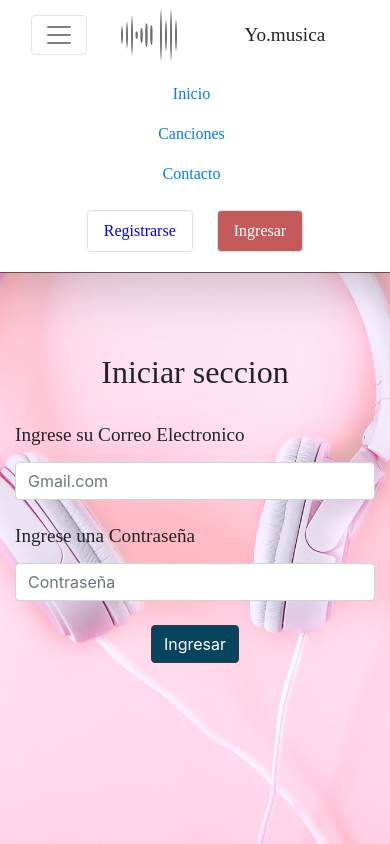
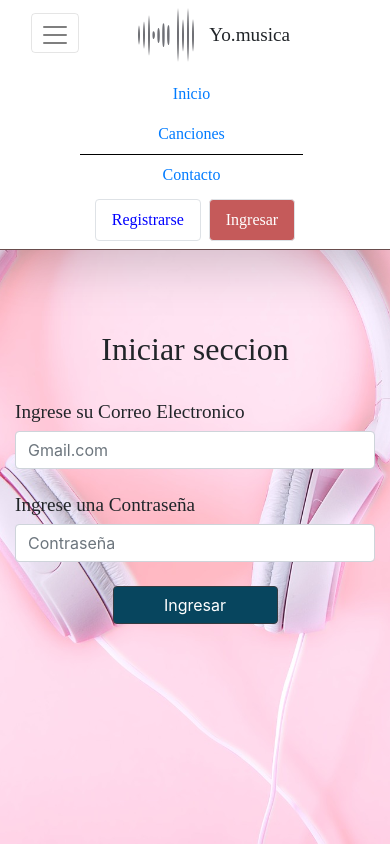
Before and after one commit to kevinandresbenitez/Musica, a plain HTML site: page Paginas/Ingresar.html in a window 390 px wide. Both pictures are taken after a click on the link 59 px from the left and 35 px from the top of the page. Shown: the top 844 px of the page. Drawn offline with nearby package versions, Linux system fonts and the light colour scheme.

Commit message:
bugs con botones y mejora en la barra de navegacion

```diff
--- a/Paginas/Ingresar.html
+++ b/Paginas/Ingresar.html
@@ -9,30 +9,39 @@
   </head>
 
   <body id="body_i_r" >
+
     <header>
-            <div class="container-fluid shadow-lg " id="header-1">
+        <div class="container-fluid shadow-lg" id="header-1">
             <div class="row">
+                <div class="col-12">
 
-                    <div class="col-12">
                     <div class="navbar navbar-expand-md navbar-light ">
-                            <a type="button" class="navbar-toggler" data-toggle="collapse" data-target="#ver">
-                                <span class="navbar-toggler-icon"></span>
+
+                        <div>
+                            <a  class=" p-2 navbar-toggler" data-toggle="collapse" data-target="#ver">
+                                <span class=" navbar-toggler-icon"></span>
                             </a>
+                        </div>
 
-                            <li class="col-auto  d-md-none d-block col-md m-auto p-auto nav-item"><img src="../imagenes/logo.png" alt=""></img></li>
-                            <h3 class="col-auto  d-md-none d-block col-md  text-italic p-auto m-auto">Yo.musica</h3>
+
+
+                        <div class="col-7 d-md-none d-block col-md m-auto p-auto nav-item d-flex">
+                            <img class="  img-fluid" src="../imagenes/logo.png" alt=""></img>
+                            <h3 class="  d-md-none d-block col-md  text-italic p-auto m-auto">Yo.musica</h3>
+                        </div>
+
 
                         <div class="collapse navbar-collapse mt-2" id="ver" >
                             <div class="container ">
-                                    <div class="row ">
+                                <div class="row m-auto">
 
                                     <div class="col-auto  m-auto">
                                         <ul class="col-12 nav m-1 ">
                                             <li class="col d-none d-md-block col-md m-auto p-auto nav-item"><img src="../imagenes/logo.png" alt=""></img></li>
                                             <h3 class="col d-none d-md-block col-md text-center text-italic p-auto m-auto">Yo.musica</h3>
                                             <li class="col-12 col-md  text-center  m-auto p-auto nav-item"><a class="nav-link"  href="../index.html">Inicio</a></li>
-                                                <li class="col-12 col-md  text-center  m-auto p-auto nav-item"><a class="nav-link" href="Canciones.html">Canciones</a></li>
-                                                <li class="col-12 col-md  text-center  m-auto p-auto nav-item"><a type="button" class="nav-link" data-target="#modal" data-toggle="modal" href="">Contacto</a></li>
+                                            <li class="col-12 col-md  text-center  m-auto p-auto nav-item"><a class="nav-link" id="activo" href="Canciones.html">Canciones</a></li>
+                                            <li class="col-12 col-md  text-center  m-auto p-auto nav-item"><a class="nav-link" data-target="#modal" data-toggle="modal" href="">Contacto</a></li>
                                         </ul>
                                     </div>
 
@@ -48,24 +57,25 @@
 
                                                 <div class="modal-body">
                                                     <p>Mi nombre es kevin benitez</p>
+                                                    <p>Esta pagina es estatica</p>
+                                                    <p>Los formularios son solo de prueba , no hay usuarios</p>
                                                     <p>:)</p>
                                                 </div>
                                             </div>
                                         </div>
                                     </div>
 
-                                        <div class="col-auto m-auto" >
-                                            <ul class="nav m-auto" >
-                                                <li class="col-auto  col-md-auto  m-1 p-2 nav-item"><a class="btn border nav-link p-auto"  id="btn_registrar" href="Registrar.html">Registrarse</a></li>
-                                                <li class="col-auto  col-md-auto  m-1 p-2 nav-item"><a  class="btn border nav-link p-auto" id="activo-boton" href="Ingresar.html">Ingresar</a></li>
-                                            </ul>
+                                </div>
+
+                                <div class="row-12 m-auto d-flex">
+                                    <a class="col-auto nav-item nav-link btn border  mx-1 "  id="btn_registrar" href="Registrar.html">Registrarse</a>
+                                    <a class="col-auto nav-item nav-link btn border  mx-1 " id="activo-boton" href="Ingresar.html">Ingresar</a>
+                                </div>
+                            </div>
                         </div>
 
                     </div>
 
-                                </div>
-                            </div>
-                        </div>
                 </div>
             </div>
         </div>
@@ -74,28 +84,30 @@
     <article>
         <div class="container my-5 py-5 m-auto m-auto">
             <div class="row">
-                <form action="" class="row form-group m-auto" id="mi_formulario">
-                    <div class="col-12 m-auto">
+
+                <form action="" class="row form-group m-auto d-flex" id="mi_formulario">
+
+                    <div class="col-12 col-md-7 m-auto">
                         <h2 class="text-center  my-3 py-3   m-md-3 p-md-3 ">Iniciar seccion</h2>
                     </div>
 
-                    <div class="col-12 col-md-6">
-                        <label for="correo" class="px-md-2"><h5>Ingrese su Correo Electronico</h5></label>
+                    <div class="col-12 col-md-7  m-auto">
+                        <label for="correo" class="px-md-2 m-auto"><h5>Ingrese su Correo Electronico</h5></label>
                             <input type="email" class="form-control" placeholder="Gmail.com" name="email">
                         <div id="mensaje_correo"  class="correccion mb-4"></div>
                     </div>
 
-                    <div class="col-12 col-md-6 ">
-                        <label for="contraseña" class="px-md-2"><h5>Ingrese una Contraseña</h5></label>
+                    <div class="col-12 col-md-7 m-auto  ">
+                        <label for="contraseña" class="px-md-2 m-auto "><h5>Ingrese una Contraseña</h5></label>
                             <input type="password" class="form-control" placeholder="Contraseña" name="contraseña">
                         <div id="mensaje_contraseña" class="correccion mb-4"></div>
-
                     </div>
 
-                    <div class="col-auto col-md-4 m-auto ">
-                        <button id="boton-ingresar" class=" col-md-12  btn px-sm-3  border border-rounded border-dark " type="btn" onclick="return verificar(this.form)">Ingresar</button>
+                    <div class="col-6  offset-3  col-md-2    offset-md-5 ">
+                        <button id="boton-ingresar" class=" col-12   m-auto  btn px-sm-3  border border-rounded border-dark " type="button" onclick="return verificar(this.form)">Ingresar</button>
                     </div>
                 </form>
+
                     <div class="modal mt-5" id="exito" role="dialog" >
                         <div class="modal-dialog" role="document">
                             <div class="modal-content">
```
Also changed, not shown: Paginas/Canciones.html (+33 -17 lines), Paginas/Registrar.html (+27 -20 lines), index.html (+32 -20 lines), leerme.txt (deleted), 1 other file. Lines whose indentation alone changed are shown as unchanged.
